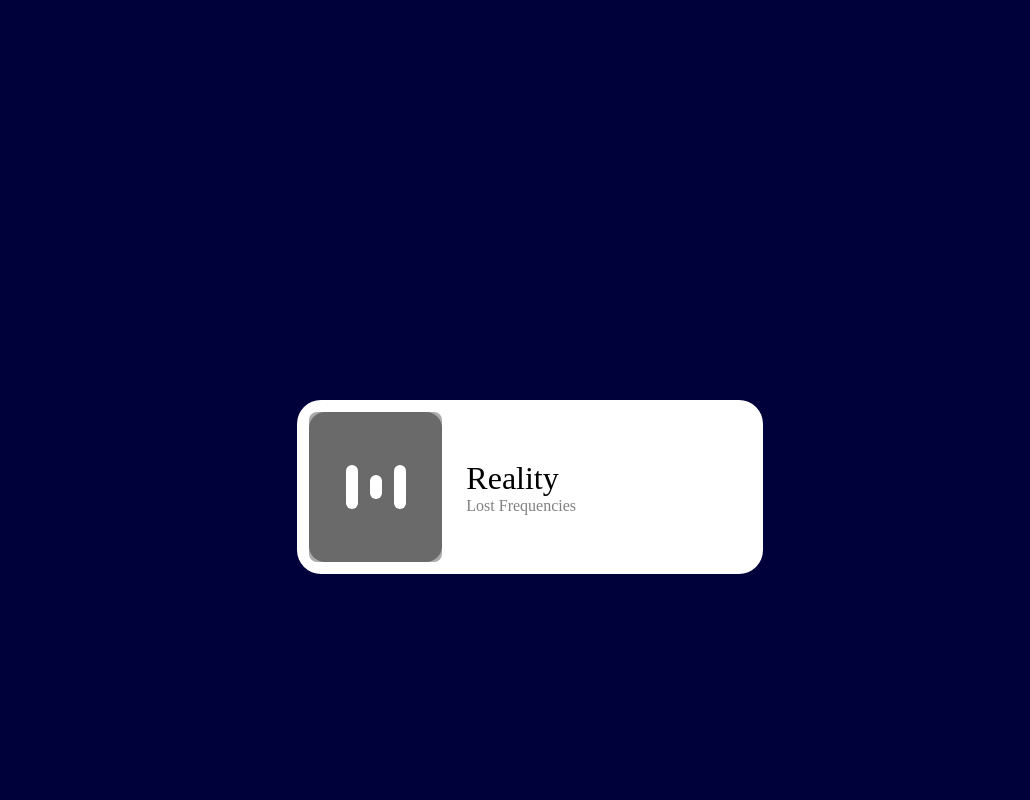
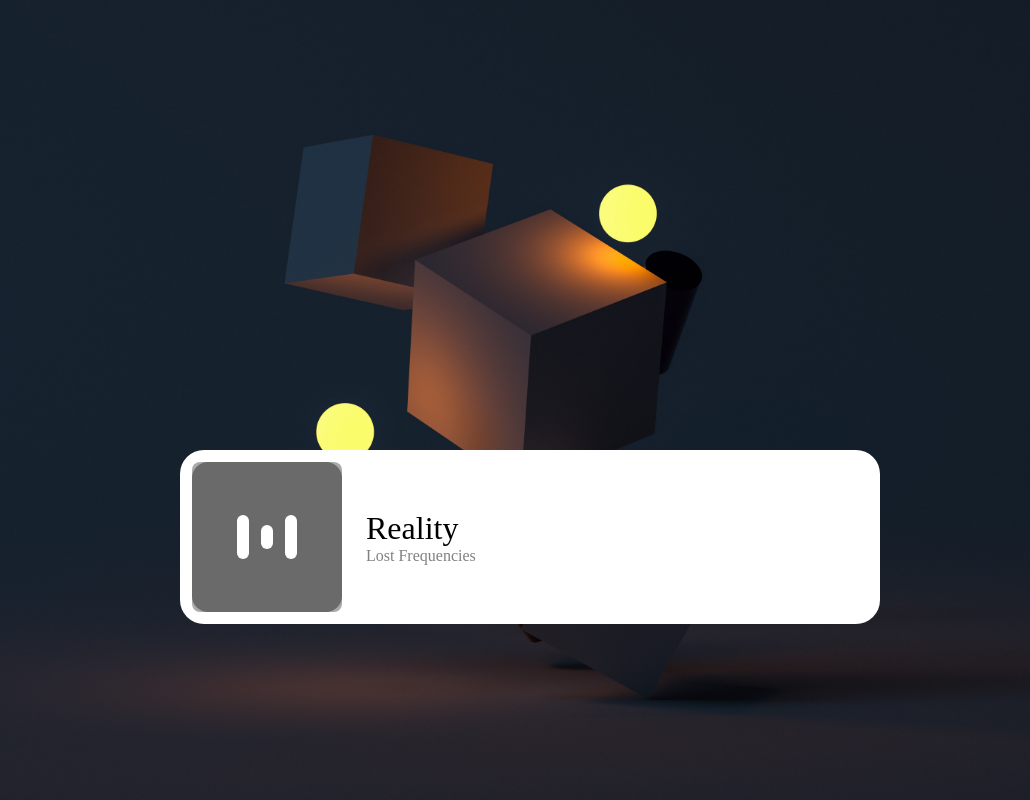
Before and after one commit to Leftjose/Music-badge, a plain HTML site: page index.html in a window 1280 px wide. Shown: the whole page, without its empty margins (110-1140 px from the left). Drawn offline with Linux system fonts and the light colour scheme; grey boxes are pictures that could not be loaded.

Commit message:
adding new background image & centering image when resizing window

```diff
--- a/styles.css
+++ b/styles.css
@@ -1,5 +1,11 @@
 body {
-  background-color: #00003b;
+  background: url("sebastian-svenson-d2w-_1LJioQ-unsplash.jpg") no-repeat top center;
+  margin: 0 auto;
+  padding: 0px 5%;
+
+  background-attachment: fixed;
+  background-size: cover;
+  max-width: 700px;
 }
 
 .music-contaner {
@@ -8,9 +14,9 @@ body {
   align-items: center;
   border-radius: 24px;
   padding: 12px;
-  width: 35%;
-  margin: auto;
-  margin-top: 400px;
+  margin-top: 450px;
+  margin-left: auto;
+  margin-right: auto;
 }
 
 .art {
```
Also changed, not shown: sebastian-svenson-d2w-_1LJioQ-unsplash.jpg (added), 1 other file.
